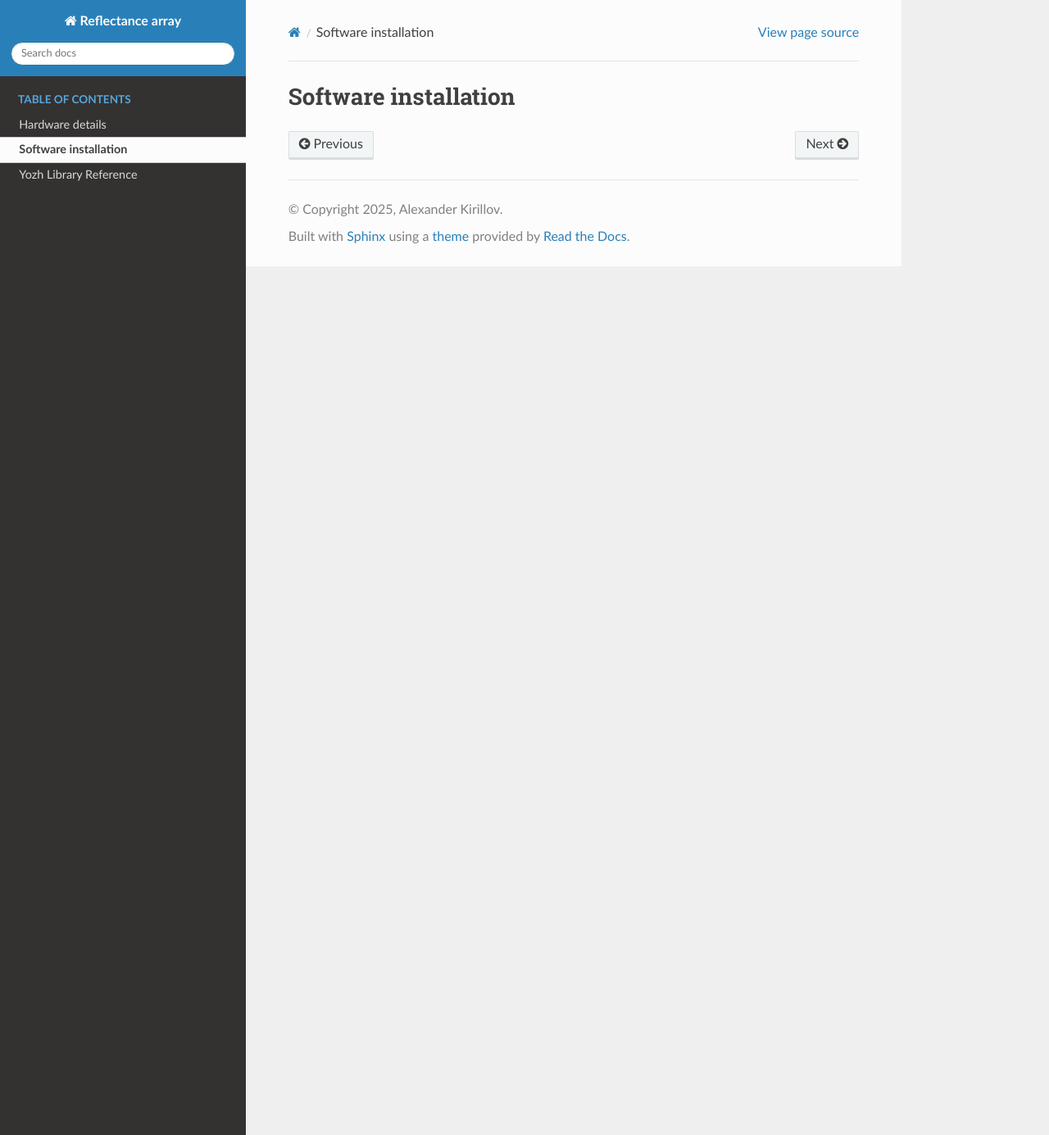
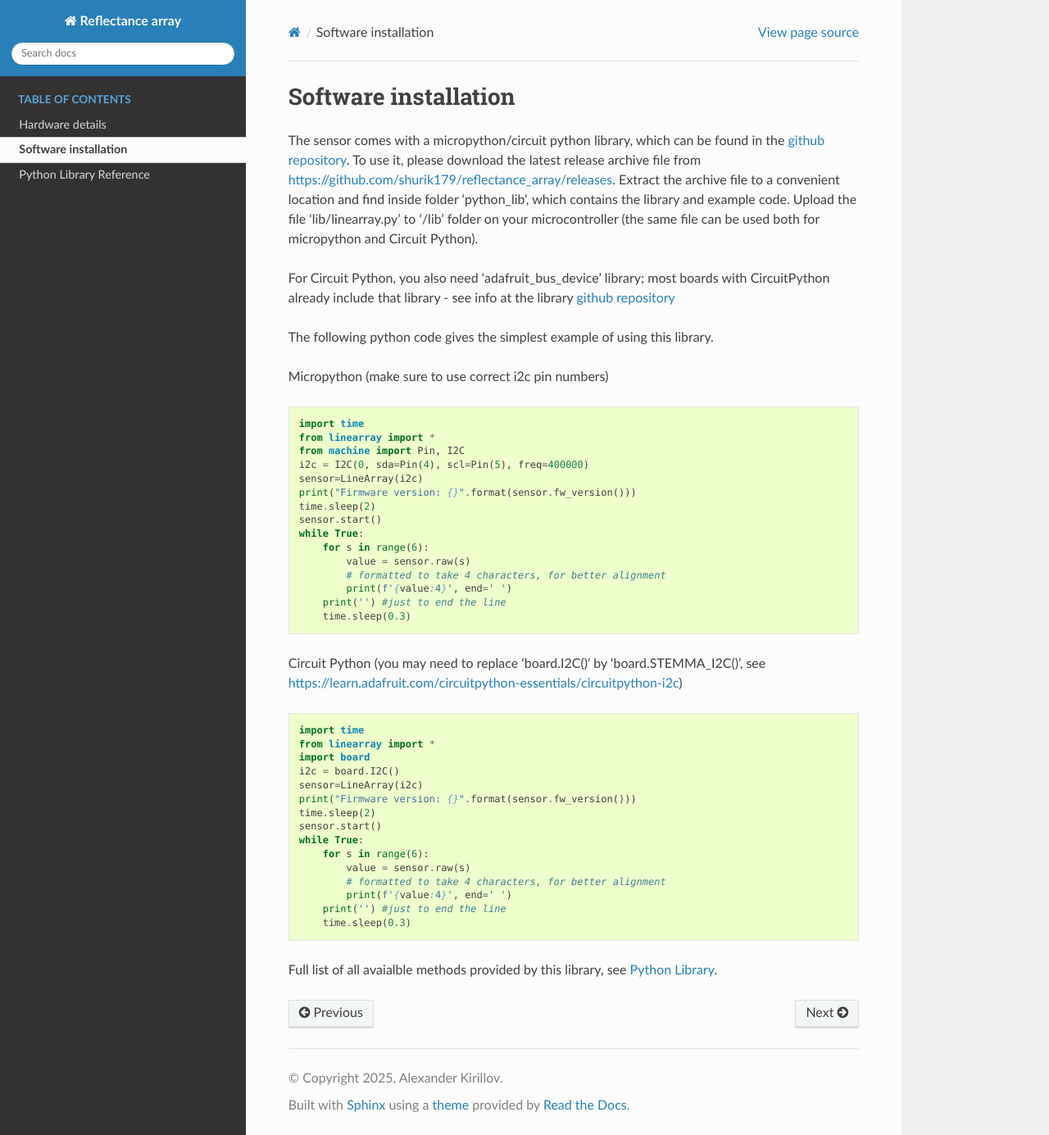
Before and after one commit to shurik179/reflectance_array, a Sphinx documentation site: the page built from docs/software_installation.rst, in a window 1280 px wide and 1385 px high. Shown: the whole window at 82% size. Built offline with Sphinx 7.4.7 and the Read the Docs theme 3.1.0, drawn with Linux system fonts in a browser that asks for light colours; formulas are drawn with MathJax 3.

Commit message:
docs update

```diff
--- a/docs/library.rst
+++ b/docs/library.rst
@@ -1,6 +1,6 @@
 .. _library:
 **************************
-Yozh Library Reference
+Python Library Reference
 **************************
 
 In this chapter, we give full list of all commands provided by refelectance
--- a/docs/software_installation.rst
+++ b/docs/software_installation.rst
@@ -1,3 +1,59 @@
 **********************
 Software installation
 **********************
+
+The sensor comes with a micropython/circuit python library, which can be found in the |github|.
+To use it, please download the latest release archive file from https://github.com/shurik179/reflectance_array/releases.
+Extract the archive file to a convenient location and find inside folder 'python_lib', which contains the library
+and example code. Upload the file 'lib/linearray.py' to '/lib' folder on your microcontroller (the same file can
+be used both for micropython and Circuit Python).
+
+For Circuit Python, you also need 'adafruit_bus_device' library; most boards with CircuitPython
+already include that library - see info at the
+library `github repository  <https://github.com/adafruit/Adafruit_CircuitPython_BusDevice>`__
+
+The following python code gives the simplest example of using this library.
+
+Micropython (make sure to use correct i2c pin numbers)
+
+.. code-block:: python
+
+    import time
+    from linearray import *
+    from machine import Pin, I2C
+    i2c = I2C(0, sda=Pin(4), scl=Pin(5), freq=400000)
+    sensor=LineArray(i2c)
+    print("Firmware version: {}".format(sensor.fw_version()))
+    time.sleep(2)
+    sensor.start()
+    while True:
+        for s in range(6):
+            value = sensor.raw(s)
+            # formatted to take 4 characters, for better alignment
+            print(f'{value:4}', end=' ')
+        print('') #just to end the line
+        time.sleep(0.3)
+
+Circuit Python (you may need to replace 'board.I2C()' by 'board.STEMMA_I2C()', see https://learn.adafruit.com/circuitpython-essentials/circuitpython-i2c)
+
+.. code-block:: python
+
+    import time
+    from linearray import *
+    import board
+    i2c = board.I2C()
+    sensor=LineArray(i2c)
+    print("Firmware version: {}".format(sensor.fw_version()))
+    time.sleep(2)
+    sensor.start()
+    while True:
+        for s in range(6):
+            value = sensor.raw(s)
+            # formatted to take 4 characters, for better alignment
+            print(f'{value:4}', end=' ')
+        print('') #just to end the line
+        time.sleep(0.3)
+
+
+
+Full list of all avaialble methods provided by this library, see :ref:`Python Library <library>`.
```
Also changed, not shown: docs/board.rst (+9 -5 lines).
